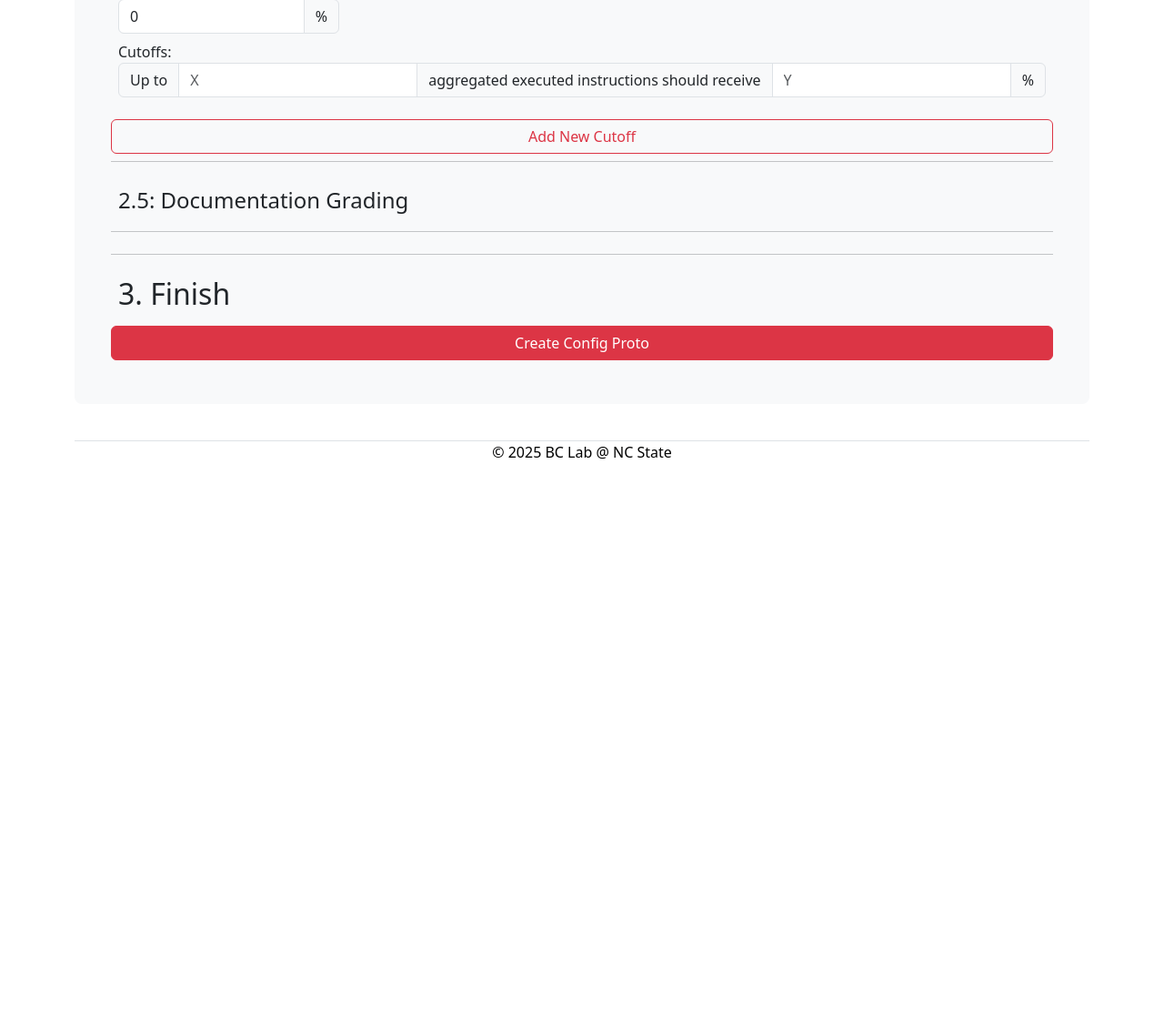
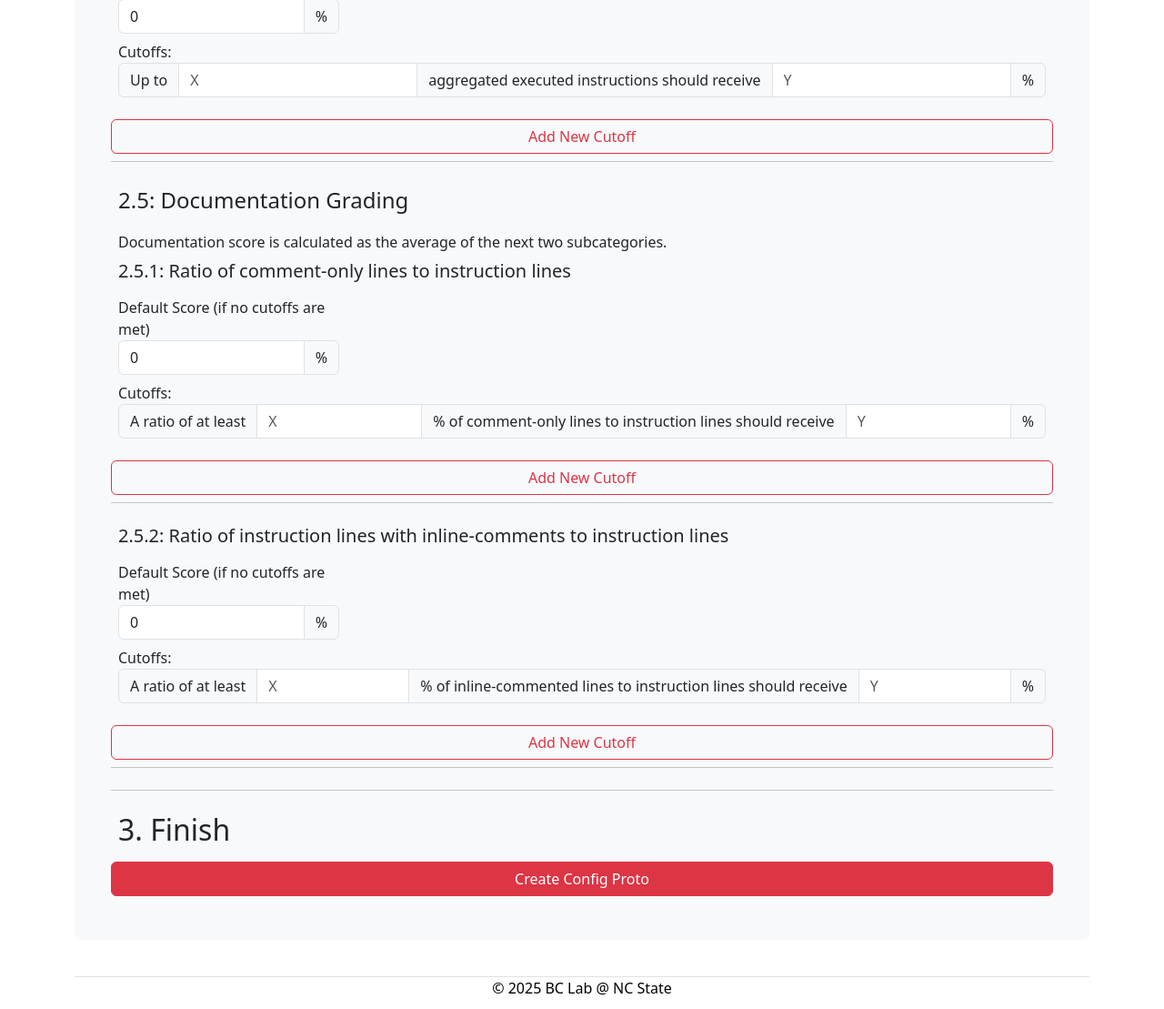
Before and after one commit to assembliss/webassembliss, a Flask app: page /project-config-builder/ in a window 1280 px wide. Shown: the part 2285-3394 px from the top of the page at 91% size. Before the commit the page ends 2790 px from the top, so only its background shows below. Run offline with Flask 3, Linux system fonts and the light colour scheme; parts of the project's set-up code (start-up, migrations or seed data) failed here and were passed over; some libraries are stand-ins or nearby versions.

Commit message:
added documentation cutoffs

```diff
--- a/webassembliss/static/js/project_config_builder.js
+++ b/webassembliss/static/js/project_config_builder.js
@@ -168,6 +168,46 @@ function addNewExecEffCutoff() {
     document.getElementById("exec-eff-cutoffs-div").appendChild(newCutoffDiv);
 }
 
+let numCommentOnlyCutoffs = 1;
+function addNewCommentOnlyCutoff() {
+    // TODO: allow user to delete cutoffs.
+    // Increase the number of exec efficiency cutoffs and get the new number for this new one.
+    let cutoffNum = ++numCommentOnlyCutoffs;
+    // Create new div for the test.
+    let newCutoffDiv = document.createElement("div");
+    newCutoffDiv.classList.add("input-group");
+    newCutoffDiv.classList.add("mb-3");
+    newCutoffDiv.innerHTML = `
+    <span class="input-group-text">A ratio of at least</span>
+    <input type="number" id="docs-commentonly-cutoff-${cutoffNum}-num" class="form-control" placeholder="X" aria-label="Number of instructions">
+    <span class="input-group-text">% of comment-only lines to instruction lines should receive</span>
+    <input type="number" id="docs-commentonly-cutoff-${cutoffNum}-pct" class="form-control" placeholder="Y" aria-label="Percentage for this cutoff">
+    <span class="input-group-text">%</span>
+    `;
+    // Add the new test to the form.
+    document.getElementById("docs-commentonly-cutoffs-div").appendChild(newCutoffDiv);
+}
+
+let numInlineCommentsCutoffs = 1;
+function addNewInlineCommentsCutoff() {
+    // TODO: allow user to delete cutoffs.
+    // Increase the number of exec efficiency cutoffs and get the new number for this new one.
+    let cutoffNum = ++numInlineCommentsCutoffs;
+    // Create new div for the test.
+    let newCutoffDiv = document.createElement("div");
+    newCutoffDiv.classList.add("input-group");
+    newCutoffDiv.classList.add("mb-3");
+    newCutoffDiv.innerHTML = `
+    <span class="input-group-text">A ratio of at least</span>
+    <input type="number" id="docs-inlinecomments-cutoff-${cutoffNum}-num" class="form-control" placeholder="X" aria-label="Number of instructions">
+    <span class="input-group-text">% of inline-commented lines to instruction lines should receive</span>
+    <input type="number" id="docs-inlinecomments-cutoff-${cutoffNum}-pct" class="form-control" placeholder="Y" aria-label="Percentage for this cutoff">
+    <span class="input-group-text">%</span>
+    `;
+    // Add the new test to the form.
+    document.getElementById("docs-inlinecomments-cutoffs-div").appendChild(newCutoffDiv);
+}
+
 async function submitFormData() {
     // Make form read-only.
     document.getElementById("control-form-editing").setAttribute("disabled", "disabled");
--- a/webassembliss/templates/project_config_builder.html.j2
+++ b/webassembliss/templates/project_config_builder.html.j2
@@ -210,6 +210,53 @@
 
           <legend>2.5: Documentation Grading</legend>
 
+          <span>Documentation score is calculated as the average of the next two subcategories.</span>
+
+          <h5>2.5.1: Ratio of comment-only lines to instruction lines</h5>
+          <div class="col-md-3">
+            <label for="docs-commentonly-default-points">Default Score (if no cutoffs are met)</label>
+            <div class="input-group">
+              <input type="number" class="form-control" id="docs-commentonly-default-points" value="0">
+              <span class="input-group-text">%</span>
+            </div>
+          </div>
+
+          <div id="docs-commentonly-cutoffs-div">
+            Cutoffs:
+            <div class="input-group mb-3">
+              <span class="input-group-text">A ratio of at least</span>
+              <input type="number" id="docs-commentonly-cutoff-1-num" class="form-control" placeholder="X" aria-label="Number of instructions">
+              <span class="input-group-text">% of comment-only lines to instruction lines should receive</span>
+              <input type="number" id="docs-commentonly-cutoff-1-pct" class="form-control" placeholder="Y" aria-label="Percentage for this cutoff">
+              <span class="input-group-text">%</span>
+            </div>
+          </div>
+          <button class="btn btn-outline-danger" onclick="addNewCommentOnlyCutoff(); return false;">Add New Cutoff</button>
+
+          <hr/>
+
+          <h5>2.5.2: Ratio of instruction lines with inline-comments to instruction lines</h5>
+          <div class="col-md-3">
+            <label for="docs-inlinecomments-default-points">Default Score (if no cutoffs are met)</label>
+            <div class="input-group">
+              <input type="number" class="form-control" id="docs-inlinecomments-default-points" value="0">
+              <span class="input-group-text">%</span>
+            </div>
+          </div>
+
+          <div id="docs-inlinecomments-cutoffs-div">
+            Cutoffs:
+            <div class="input-group mb-3">
+              <span class="input-group-text">A ratio of at least</span>
+              <input type="number" id="docs-inlinecomments-cutoff-1-num" class="form-control" placeholder="X" aria-label="Number of instructions">
+              <span class="input-group-text">% of inline-commented lines to instruction lines should receive</span>
+              <input type="number" id="docs-inlinecomments-cutoff-1-pct" class="form-control" placeholder="Y" aria-label="Percentage for this cutoff">
+              <span class="input-group-text">%</span>
+            </div>
+          </div>
+          <button class="btn btn-outline-danger" onclick="addNewInlineCommentsCutoff(); return false;">Add New Cutoff</button>
+
+
           <hr/>
           <hr/>
 
```
